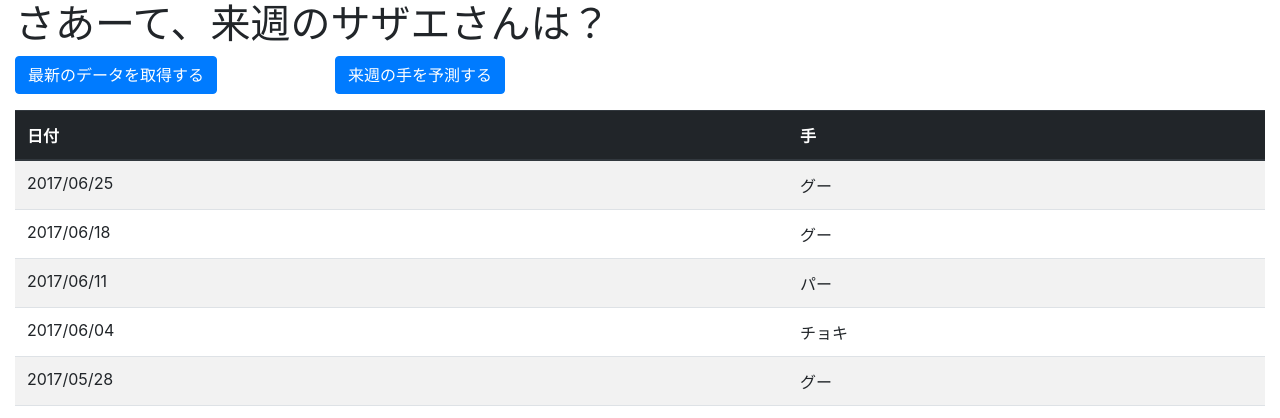
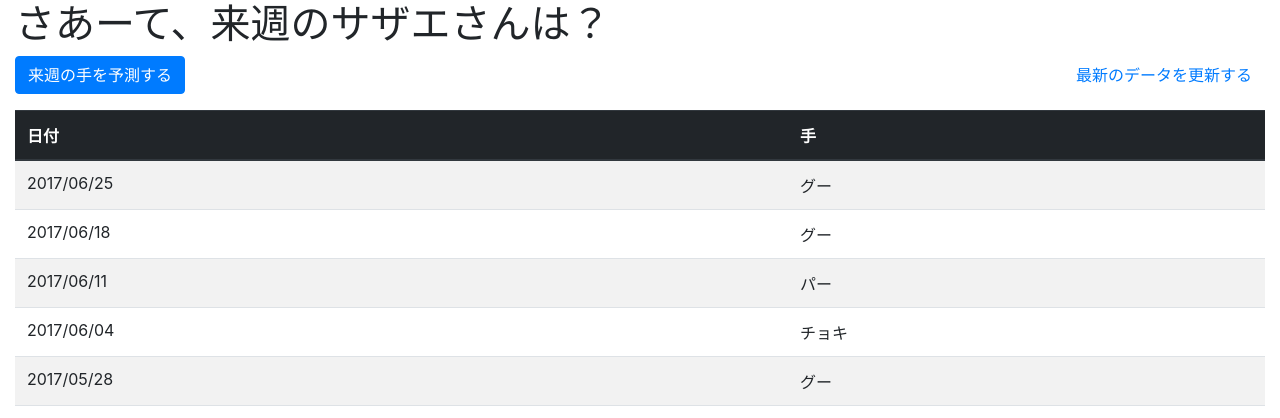
Before and after one commit to ariy-parallel/prophet_of_jyanken, a Django app: page / in a window 1280 px wide. Shown: the top 418 px of the page. Run offline with Django 3.2, Linux system fonts and the light colour scheme; data comes from the database, SQL or seed files in the repository; some libraries are stand-ins or nearby versions.

Commit message:
見た目を少し修正

```diff
--- a/sazae_san/templates/index.html
+++ b/sazae_san/templates/index.html
@@ -9,22 +9,20 @@
         <div class="col-xs-12 col-md-12">
           <h1>さあーて、来週のサザエさんは？</h1>
         </div>
-      </div>
-      <div class="row">
-        <div class="col-xs-3 col-md-3">
-          <form action="/update" method="post">
-            {% csrf_token %}
-            <input type="submit" value="最新のデータを取得する" class="btn btn-primary" />
-          </form>
+        <div class="col-xs-12 col-md-12">
+          <div class="float-left">
+            <form action="/predict" method="post">
+              {% csrf_token %}
+              <input type="submit" value="来週の手を予測する" class="btn btn-primary" />
+            </form>
+          </div>
+          <div class="float-right">
+            <form action="/update" method="post">
+              {% csrf_token %}
+              <input type="submit" value="最新のデータを更新する" class="btn btn-link" />
+            </form>
+          </div>
         </div>
-        <div class="col-xs-3 col-md-3">
-          <form action="/predict" method="post">
-            {% csrf_token %}
-            <input type="submit" value="来週の手を予測する" class="btn btn-primary" />
-          </form>
-        </div>
-      </div>
-      <div class="row">
         {% if message %}
           <div class="col-xs-12 col-md-12">
             <div class="alert alert-success" role="alert">
```
